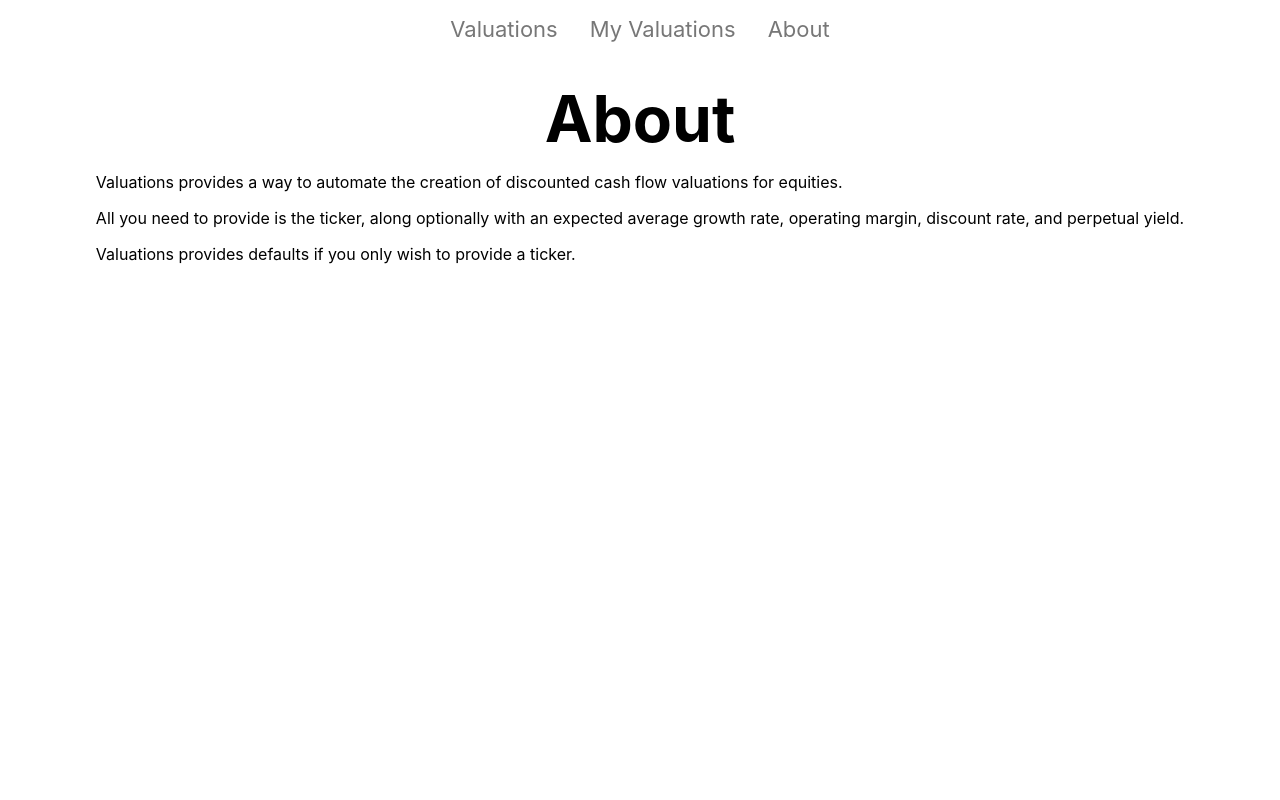
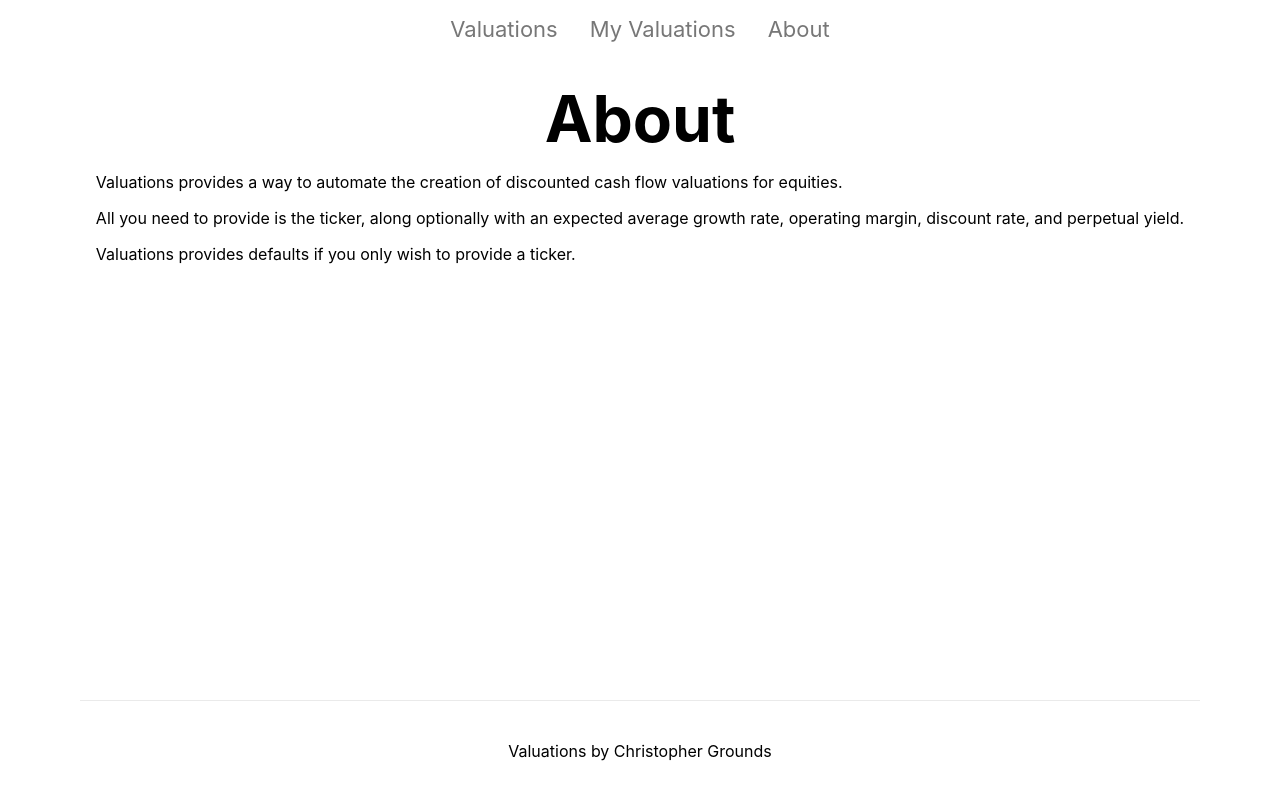
Before and after one commit to chrisgrounds/valuations, a Next.js app: page /about in a window 1280 px wide. Built offline with nearby package versions, Linux system fonts and the light colour scheme.

Commit message:
Add footer to each page and extract to component

```diff
--- /dev/null
+++ b/components/Footer.js
@@ -0,0 +1,15 @@
+import styles from '../styles/Home.module.css'
+
+const Footer = () => (
+  <footer className={styles.footer}>
+    <a
+      href="https://github.com/chrisgrounds/"
+      target="_blank"
+      rel="noopener noreferrer"
+    >
+      Valuations by Christopher Grounds
+    </a>
+  </footer>
+);
+
+export default Footer;
--- a/pages/about.js
+++ b/pages/about.js
@@ -1,6 +1,7 @@
 import styles from '../styles/Home.module.css'
 import Nav from "../components/Nav";
 import Head from "../components/Head";
+import Footer from "../components/Footer";
 
 export default function MyValuation() {
   return (
@@ -20,6 +21,8 @@ export default function MyValuation() {
           <p>Valuations provides defaults if you only wish to provide a ticker.</p>
         </div>
       </main>
+
+      <Footer />
     </div>
   )
 }
--- a/pages/my-valuations.js
+++ b/pages/my-valuations.js
@@ -1,6 +1,7 @@
 import styles from '../styles/Home.module.css'
 import Nav from "../components/Nav";
 import Head from "../components/Head";
+import Footer from "../components/Footer";
 
 export default function MyValuation() {
   return (
@@ -12,6 +13,8 @@ export default function MyValuation() {
       <main className={styles.main}>
         <h1 className={styles.title}>Coming soon!</h1>
       </main>
+
+      <Footer />
     </div>
   )
 }
```
Also changed, not shown: pages/index.js (+2 -9 lines).
